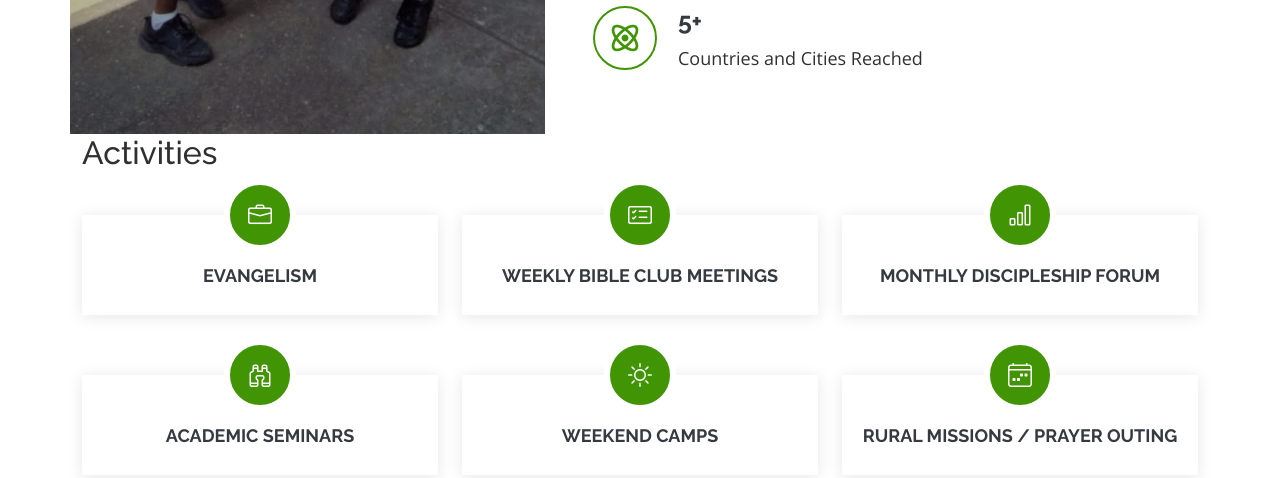
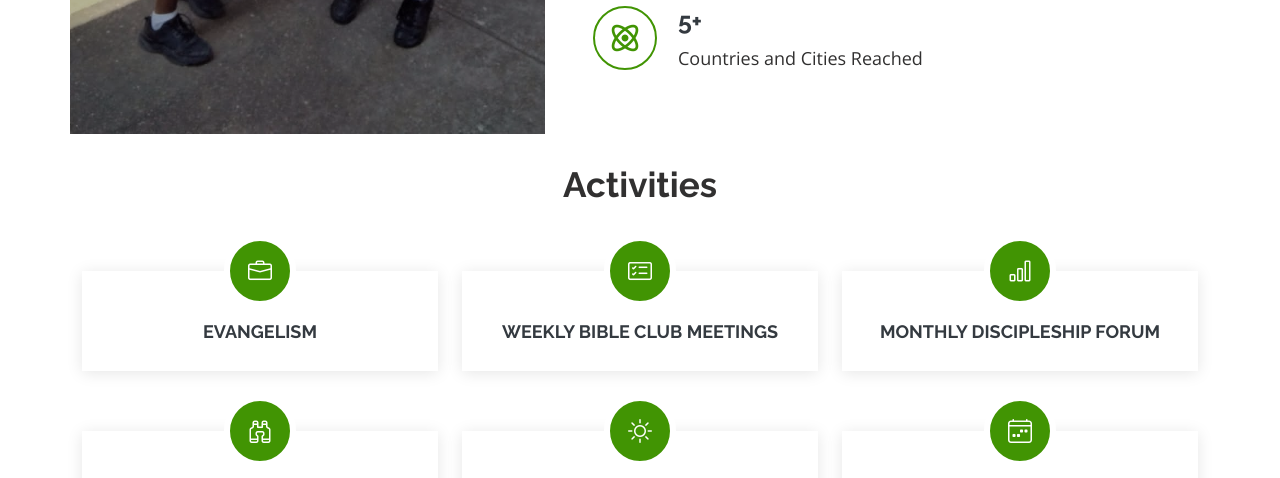
Before and after one commit to Abuh05/yigm, a plain HTML site: page index.html in a window 1280 px wide. Shown: the part 1720-2198 px from the top of the page. Drawn offline with nearby package versions, Linux system fonts and the light colour scheme.

Commit message:
section-tittle

```diff
--- a/assets/css/style.css
+++ b/assets/css/style.css
@@ -17,7 +17,12 @@ a:hover {
 h1, h2, h3, h4, h5, h6 {
   font-family: "Raleway", sans-serif;
 }
-
+.section-title h2{
+  text-align: center;
+  font-size: 35px;
+  margin: 30px;
+  font-weight: 700;
+}
 /*--------------------------------------------------------------
 # Back to top button
 --------------------------------------------------------------*/
--- a/index.html
+++ b/index.html
@@ -469,7 +469,7 @@
       <div class="container">
 
         <div class="section-title">
-          <h2 data-aos="fade-up" style="text-align: center;">Team</h2>
+          <h2 data-aos="fade-up">Team</h2>
         </div>
 
         <div class="row">
```
